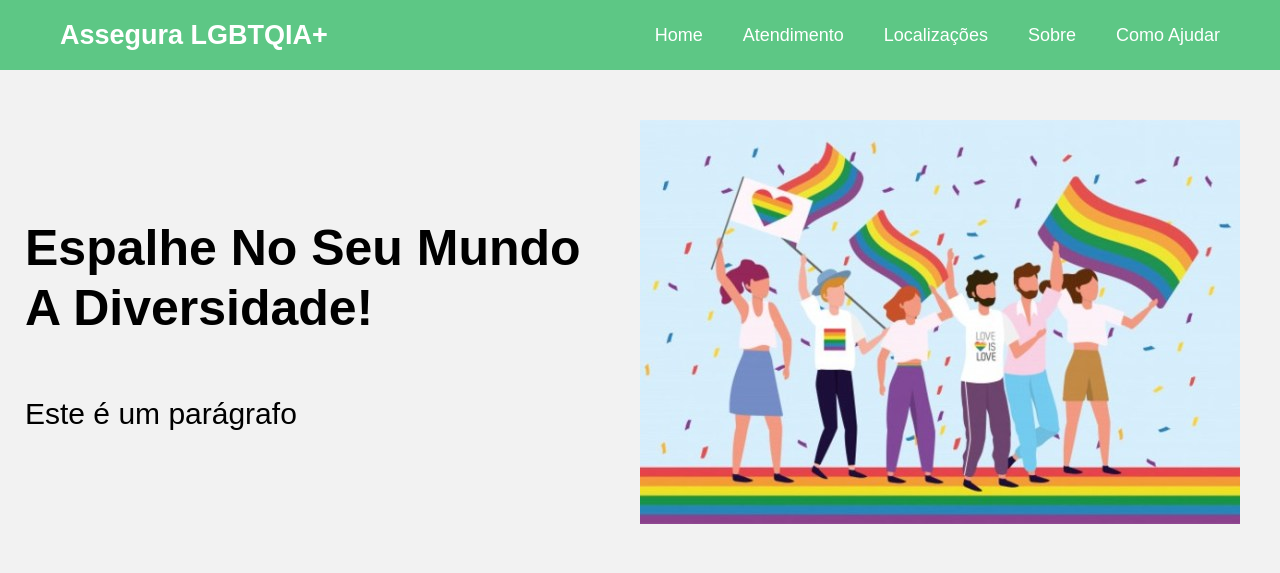
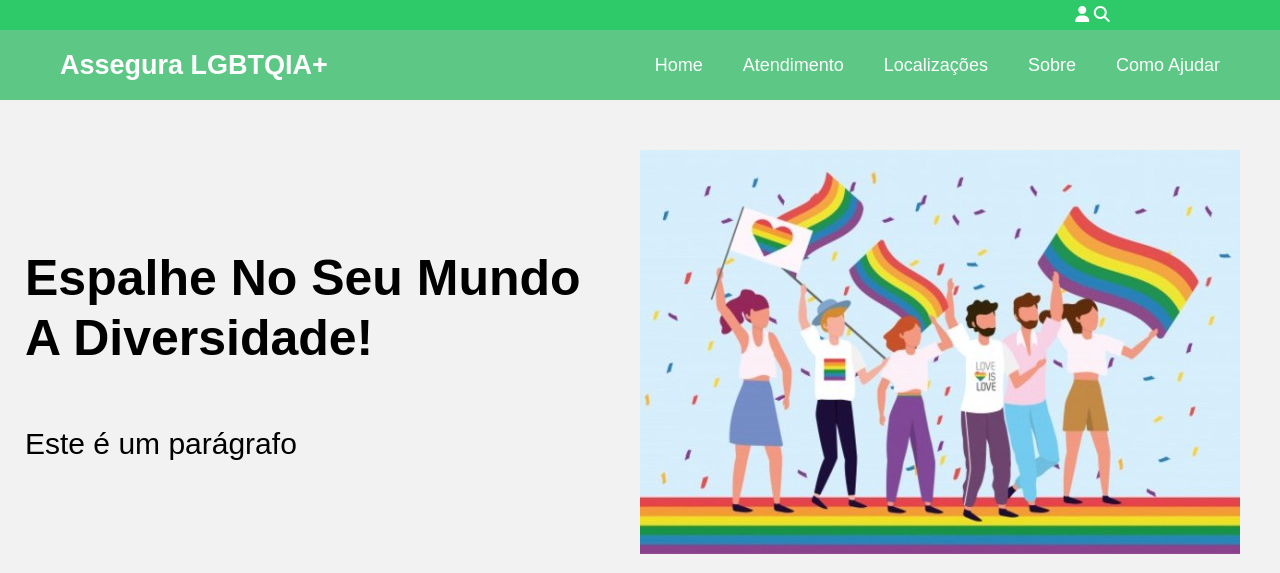
Before and after one commit to squad4spm/AsseguraLGBTQIA, a PHP site: page /Projeto_Assegura/defesaPesssoal.html in a window 1280 px wide. Shown: the top 573 px of the page. Run offline with PHP 8.4, Linux system fonts and the light colour scheme; some libraries are stand-ins or nearby versions.

Commit message:
adicionando menu acima do principal

```diff
--- a/Projeto_Assegura/_css/index.css
+++ b/Projeto_Assegura/_css/index.css
@@ -33,6 +33,24 @@ body{
 }
 /*final do background color do header localização*/
 
+.linha{
+  height: 30px;
+  width: 100%;
+  background-color: #2eca6a;
+  padding-top: 6px;
+}
+
+.lg {
+  margin-left: 84%;
+  background: none;
+  color: #fff;
+}
+.btn2 {
+  border: none;
+  background: none;
+  padding-top: 20px;
+  color: #fff;
+}
 
 nav:after{
   content: '';
--- a/Projeto_Assegura/defesaPesssoal.html
+++ b/Projeto_Assegura/defesaPesssoal.html
@@ -11,7 +11,10 @@
     <meta name="viewport" content="width=device-width, initial-scale=1.0">
 </head>
 <!--Inicio menu-->
-
+<div class="linha">
+    <a href="#" class="lg"><i class="fa fa-user fa"></i></a>
+    <a href="#" class="btn2"><i class="fa fa-search fa"></i></a>
+</div>
 <nav class="navDefesaPessoal">
     <div class="logo">
         Assegura LGBTQIA+</div>
```
